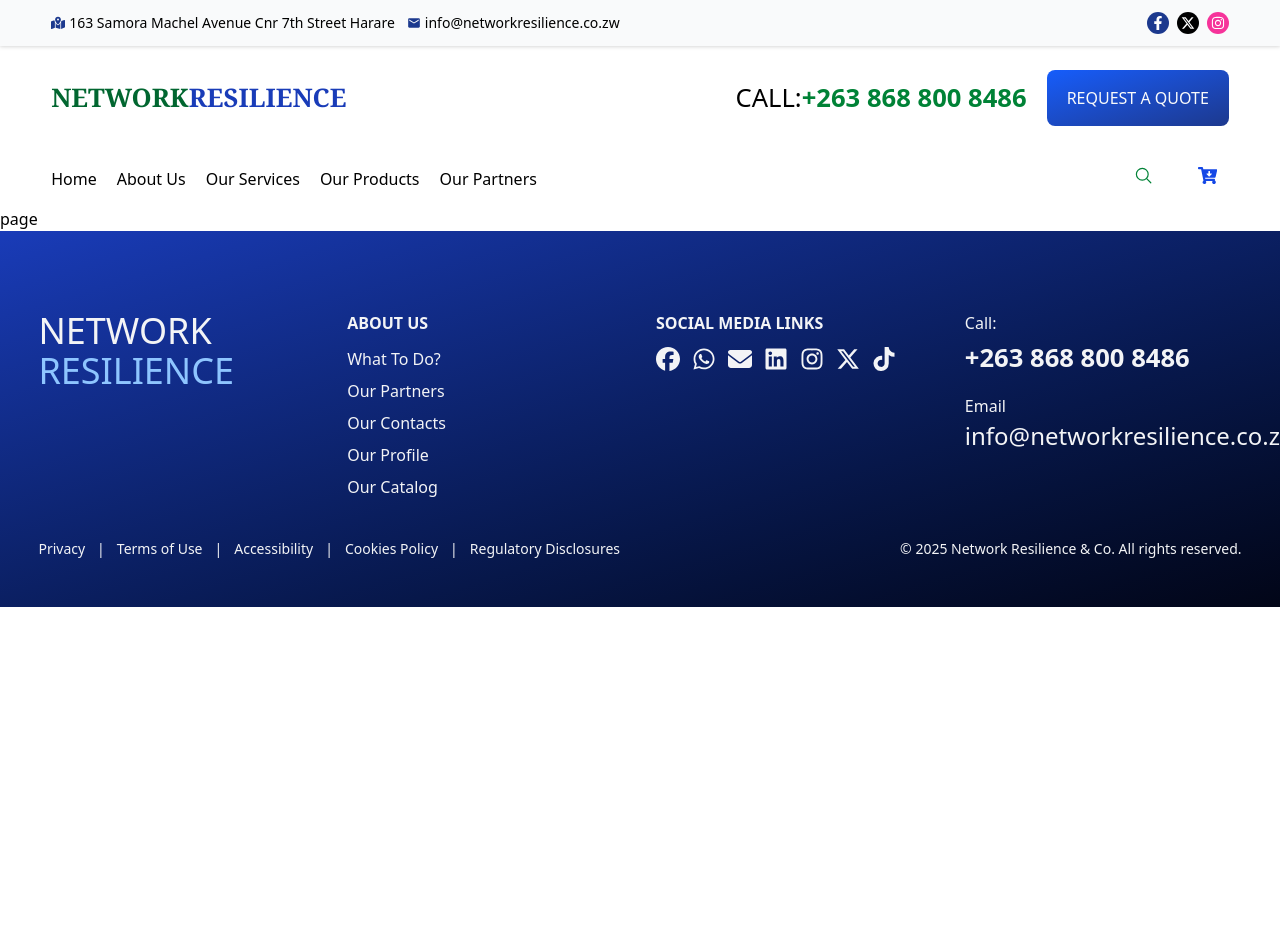
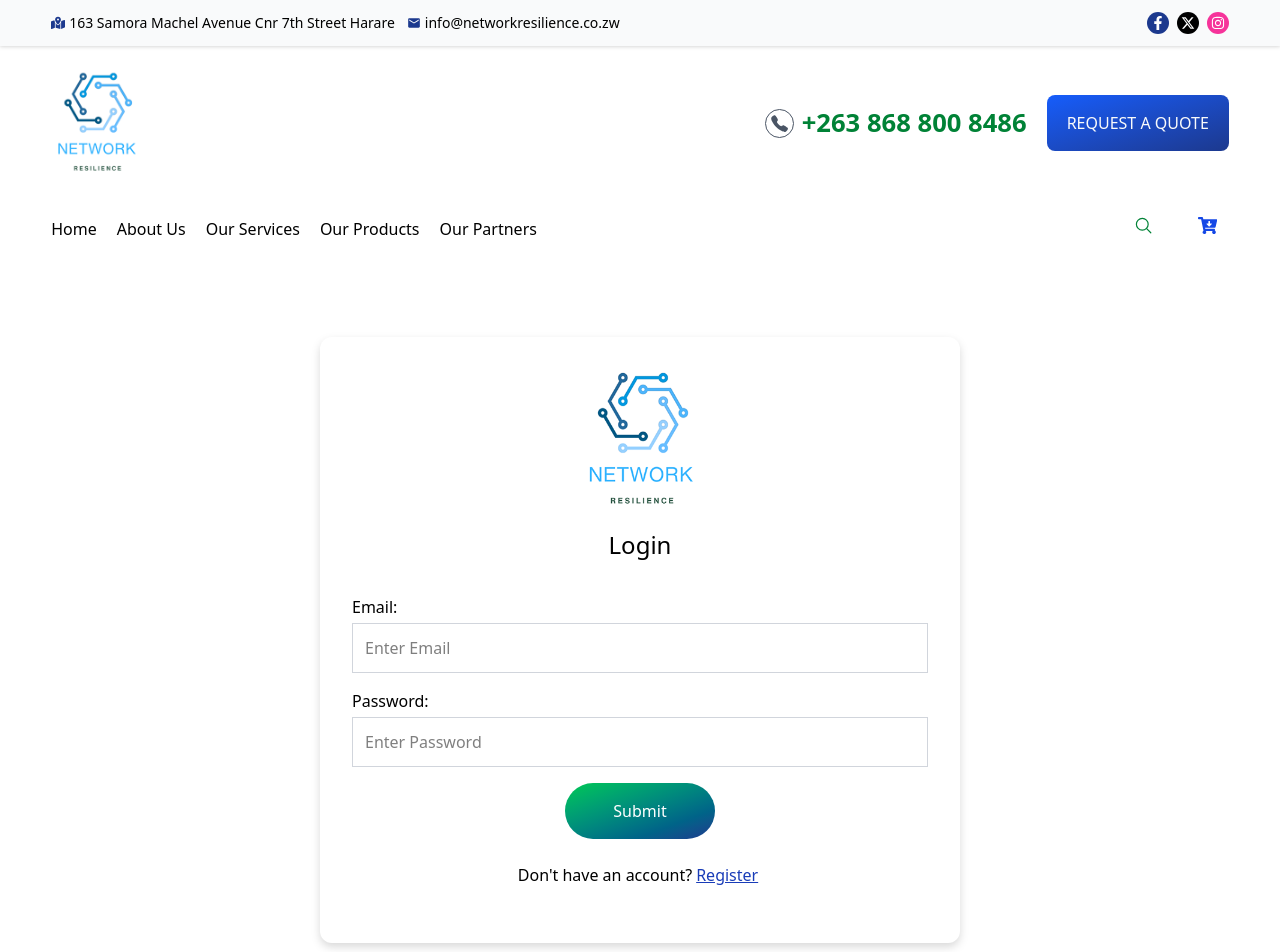
Before and after one commit to markchovava/next-network-resili, a Next.js app: page /login in a window 1280 px wide. Shown: the top 952 px of the page. Before the commit the page ends 800 px from the top, so only its background shows below. Built offline with nearby package versions, Linux system fonts and the light colour scheme.

Commit message:
Working on Login UI

```diff
--- a/src/app/(auth)/login/_components/Login.jsx
+++ b/src/app/(auth)/login/_components/Login.jsx
@@ -1,7 +1,50 @@
-import React from 'react'
+"use client";
+import Image from 'next/image';
+import Link from 'next/link';
+import React from 'react';
+
 
 export default function Login() {
   return (
-    <div>Login</div>
+    <>
+    <section className='w-full py-[5rem]'>
+      <div className='mx-auto w-[50%] bg-white rounded-xl drop-shadow-lg p-8'>
+        <div className='flex items-center justify-center mb-4'>
+          <Image
+            src="/assets/img/logo.png"
+            className='object-fit'
+            width={120}
+            height={120}
+            alt="Logo" />
+        </div>
+        <h3 className='text-center text-[1.5rem] mb-8'>Login</h3>
+        {/*  */}
+        <div className='mb-4'>
+          <p className='mb-1 font-light'>Email:</p>
+          <input type='text' placeholder='Enter Email' className='px-3 py-3 w-[100%] outline-none border border-gray-300' />
+        </div>
+        {/*  */}
+        <div className='mb-4'>
+          <p className='mb-1 font-light'>Password:</p>
+          <input type='password' placeholder='Enter Password' className='px-3 py-3 w-[100%] outline-none border border-gray-300' />
+        </div>
+        {/*  */}
+        <div className='flex items-center justify-center mb-6'>
+          <button type='submit' className='cursor-pointer text-white bg__one rounded-full px-12 py-4'>
+            Submit
+          </button>
+        </div>
+
+        <p className='text-center flex items-center justify-center mb-6'>Don't have an account?
+          <Link
+          href='/register'
+          className='px-1 underline text-blue-800 hover:no-underline'>
+            Register
+          </Link>
+        </p>
+
+      </div>
+    </section>
+    </>
   )
 }
--- a/src/app/(auth)/login/page.jsx
+++ b/src/app/(auth)/login/page.jsx
@@ -1,7 +1,11 @@
 import React from 'react'
+import Login from './_components/Login'
+
 
 export default function page() {
   return (
-    <div>page</div>
+    <>
+    <Login />
+    </>
   )
 }
--- a/src/app/(auth)/register/_components/Register.jsx
+++ b/src/app/(auth)/register/_components/Register.jsx
@@ -1,7 +1,49 @@
 import React from 'react'
+import Image from 'next/image'
+
+
 
 export default function Register() {
   return (
-    <div>Register</div>
+     <>
+    <section className='w-full py-[5rem]'>
+      <div className='mx-auto w-[50%] bg-white rounded-xl drop-shadow-lg p-8'>
+        <div className='flex items-center justify-center mb-4'>
+          <Image
+            src="/assets/img/logo.png"
+            className='object-fit'
+            width={120}
+            height={120}
+            alt="Logo" />
+        </div>
+        <h3 className='text-center text-[1.5rem] mb-8'>Register</h3>
+        {/*  */}
+        <div className='mb-4'>
+          <p className='mb-1 font-light'>Email:</p>
+          <input type='text' placeholder='Enter Email' className='px-3 py-3 w-[100%] outline-none border border-gray-300' />
+        </div>
+        {/*  */}
+        <div className='mb-4'>
+          <p className='mb-1 font-light'>Password:</p>
+          <input type='password' placeholder='Enter Password' className='px-3 py-3 w-[100%] outline-none border border-gray-300' />
+        </div>
+        {/*  */}
+        <div className='flex items-center justify-center mb-6'>
+          <button type='submit' className='cursor-pointer text-white bg__one rounded-full px-12 py-4'>
+            Submit
+          </button>
+        </div>
+
+        <p className='text-center flex items-center justify-center mb-6'>Already have an account?
+          <Link
+          href='/register'
+          className='px-1 underline text-blue-800 hover:no-underline'>
+            Login
+          </Link>
+        </p>
+
+      </div>
+    </section>
+    </>
   )
 }
--- a/src/app/(auth)/register/page.jsx
+++ b/src/app/(auth)/register/page.jsx
@@ -1,7 +1,11 @@
 import React from 'react'
+import Register from './_components/Register'
+
 
 export default function page() {
   return (
-    <div>page</div>
+    <>
+    <Register />
+    </>
   )
 }
--- a/src/app/_components/Header.jsx
+++ b/src/app/_components/Header.jsx
@@ -5,7 +5,8 @@ import { FaFacebookF, FaInstagram } from "react-icons/fa";
 import Link from 'next/link';
 import NavArea from './NavArea';
 import NavAreaResponsive from './NavAreaResponsive';
-
+import Image from 'next/image';
+import { IoCall } from "react-icons/io5";
 
 
 
@@ -44,13 +45,24 @@ export default function Header() {
     <section className='w-full py-6'>
         <div className='w-[92%] mx-auto flex md:flex-row flex-col items-center justify-between gap-3 '>
             <div className=''>
-                <h1 className='font-bold font-serif lg:text-[1.6rem] text-[1.4rem] text-green-800'>
+                {/* <h1 className='font-bold font-serif lg:text-[1.6rem] text-[1.4rem] text-green-800'>
                     NETWORK<span className='text-blue-800'>RESILIENCE</span>
-                </h1>
+                </h1> */}
+                <Image
+                    src="/assets/img/logo.png"
+                    className='object-fit'
+                    width={90}
+                    height={90}
+                    alt="Logo" />
             </div>
             <div className='flex justify-end items-center lg:gap-5 gap-3'>
-                <h2 className='lg:text-[1.6rem] text-[1.3rem] leading-none'>
-                    CALL:<span className='text-green-700 font-bold'>+263 868 800 8486</span>
+                <h2 className='lg:text-[1.6rem] flex items-center justify-end gap-2 text-[1.3rem] leading-none'>
+                    <span className='text-[1.2rem] text-gray-600 p-1 border border-gray-600 rounded-full'>
+                    <IoCall />
+                    </span>
+                    <span className=' text-green-700 font-bold'>
+                        +263 868 800 8486
+                    </span>
                 </h2>
                 <Link href="#" className='py-4 lg:px-5 px-4 text-gray-50 duration-300 ease-in-out transition-all hover:bg-gradient-to-br hover:from-green-500 hover:to-green-900 hover:drop-shadow-lg bg-gradient-to-br from-blue-600 to-blue-900 rounded-lg'>
                     REQUEST A QUOTE
--- a/src/app/product/[id]/_components/ProductView.jsx
+++ b/src/app/product/[id]/_components/ProductView.jsx
@@ -1,8 +1,17 @@
 "use client"
+import Image from 'next/image'
 import React, { useState } from 'react'
 
 
+const imagesData = [
+  {id: 1, img: '/assets/img/7by5/01coms.jpg'},
+  {id: 2, img: '/assets/img/7by5/02net.jpg'},
+  {id: 3, img: '/assets/img/7by5/03secu.jpg',},
+  {id: 4, img: '/assets/img/7by5/04solar.jpg'},
+]
+
 export default function ProductView() {
+  const [isActive, setIsActive] = useState(imagesData[0].img)
   const [isTab, setIsTab] = useState({
     one: true,
     two: false
@@ -14,12 +23,29 @@ export default function ProductView() {
       <div className='mx-auto w-[92%] flex items-start justify-start gap-8'>
         {/*  */}
         <div className='w-[60%]'>
-          <div className='mb-6 cursor-pointer w-[100%] aspect-[5/3] overflow-hidden rounded-xl bg-gray-100 drop-shadow-md'></div>
+          <div className='group mb-6 cursor-pointer w-[100%] aspect-[5/3] overflow-hidden rounded-xl bg-gray-100 drop-shadow-md'>
+            <Image
+              src={isActive}
+              width={1050}
+              height={750}
+              className="group-hover:scale-110 transition-all ease-in-out duration-200 object-cover"
+              alt='Image' />
+          </div>
           <div className='w-[100%] grid grid-cols-5 gap-6'>
-            <div className='aspect-[7/5] cursor-pointer bg-gray-100 drop-shadow'></div>
-            <div className='aspect-[7/5] cursor-pointer bg-gray-100 drop-shadow'></div>
-            <div className='aspect-[7/5] cursor-pointer bg-gray-100 drop-shadow'></div>
-            <div className='aspect-[7/5] cursor-pointer bg-gray-100 drop-shadow'></div>
+            {imagesData.map(i =>
+              <div
+                onClick={() => setIsActive(i.img)}
+                className='group aspect-[7/5] rounded-lg cursor-pointer bg-gray-100 drop-shadow overflow-hidden'>
+                <Image
+                  src={i.img}
+                  width={350}
+                  height={250}
+                  className="group-hover:scale-110 transition-all ease-in-out duration-200 object-cover"
+                  alt='Image' />
+              </div>
+
+            )}
+
           </div>
         </div>
         {/* Information */}
--- a/src/app/product/[id]/page.jsx
+++ b/src/app/product/[id]/page.jsx
@@ -11,7 +11,7 @@ export default function page() {
       style={{backgroundImage: `url('/assets/img/01.jpg')`}}>
       <div className='absolute w-[100%] h-[100%] z-10 bg-black opacity-10'></div>
       <div className='absolute z-20 mx-auto h-[100%] w-full flex flex-col items-center justify-center'>
-        <h2 className="text-center uppercase text-[2.5rem] font-extrabold mb-4">Our Products</h2>
+        <h2 className="text-center uppercase text-[2.5rem] font-extrabold mb-4">Product</h2>
         <hr className="w-[10rem] border-b border-[0.4rem]" />
       </div>
     </section>
```
Also changed, not shown: src/app/product/_components/ProductRelated.jsx (+33 -22 lines), public/assets/img/logo.png (added).
